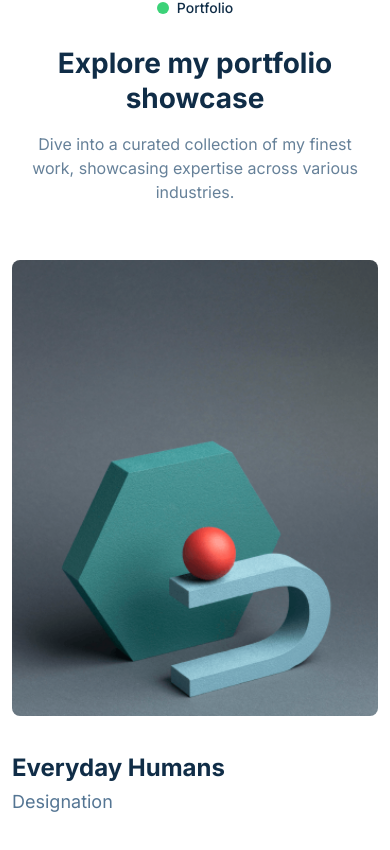
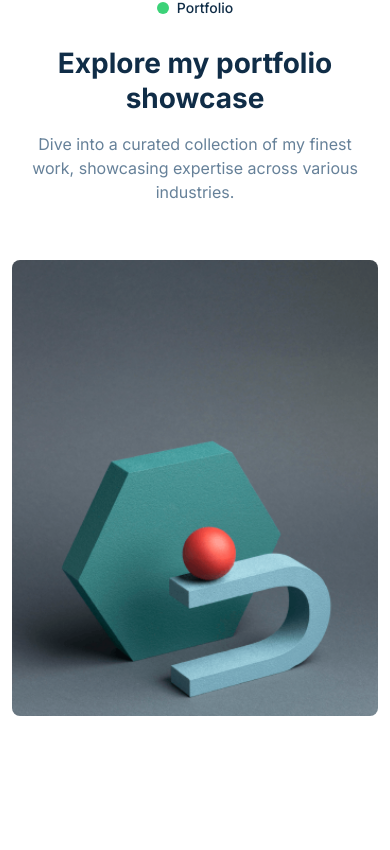
Before and after one commit to keshan200/KeshanDev-React, a React (Vite) app: page / in a window 390 px wide. Shown: the part 6903-7753 px from the top of the page. After the commit the page ends 7689 px from the top, so only its background shows below. Built offline with nearby package versions, Linux system fonts and the light colour scheme.

Commit message:
fixed responsive issue

```diff
--- a/src/components/Home/SharedCoponents/portfollio/Portfolio-card/index.tsx
+++ b/src/components/Home/SharedCoponents/portfollio/Portfolio-card/index.tsx
@@ -1,4 +1,7 @@
+'use client'
+
 import Slider from 'react-slick'
+
 import 'slick-carousel/slick/slick.css'
 import 'slick-carousel/slick/slick-theme.css'
 import { portfolioinfo } from '../../../../../data/data'
@@ -48,13 +51,12 @@ const PortfolioCard = () => {
   }
 
   return (
-    <div id='portfolio' className='dark:bg-darkmode'>
+  <div id='portfolio' className='dark:bg-darkmode'>
       <div className='lg:px-9 m-auto px-0 max-w-[1600px] slider-container'>
         <Slider {...settings}>
           {portfolioinfo.map((item, index) => (
             <a key={index} href={`/portfolio/${item.slug}`} >
-              <div
-                className={`px-3 group ${index % 2 !== 0 ? 'lg:mt-24 ' : ''}`}>
+              <div className={`px-3 group ${index % 2 !== 0 ? 'lg:mt-24 ' : ''}`}>
                 <div className='relative overflow-hidden rounded-lg'>
                   <img
                     src={item.image}
@@ -62,15 +64,18 @@ const PortfolioCard = () => {
                     width={1200}
                     height={800}
                     style={{ width: '100%', height: 'auto' }}
-                    className='group-hover:scale-110 group-hover:cursor-pointer transition-all duration-500'
+                    className='group-hover:scale-110 transition-all duration-500'
                   />
+                  {/* Text overlay at bottom */}
+                  <div className='absolute bottom-0 left-0 right-0 bg-gradient-to-t from-black/90 via-black/70 to-transparent p-4 translate-y-full group-hover:translate-y-0 transition-transform duration-300'>
+                    <h4 className='text-white font-semibold text-base mb-1'>
+                      {item.title}
+                    </h4>
+                    <p className='text-white/80 text-sm'>
+                      {item.info}
+                    </p>
+                  </div>
                 </div>
-                <h4 className='pb-1 pt-9 group-hover:text-primary group-hover:cursor-pointer text-2xl text-midnight_text font-bold dark:text-white'>
-                  {item.title}
-                </h4>
-                <p className='text-secondary font-normal text-lg group-hover:text-primary group-hover:cursor-pointer dark:text-white/50'>
-                  {item.info}
-                </p>
               </div>
             </a>
           ))}
```
